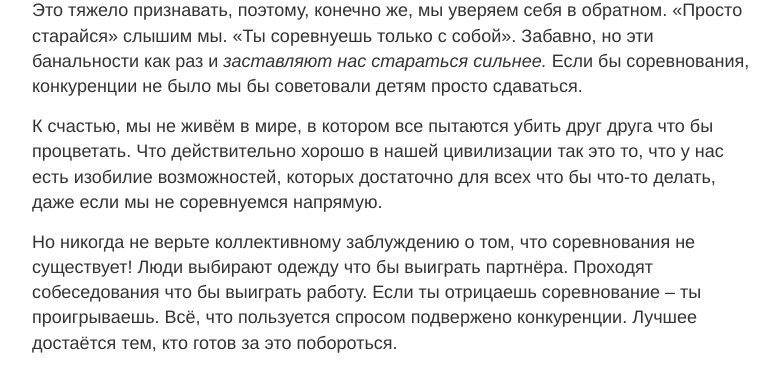
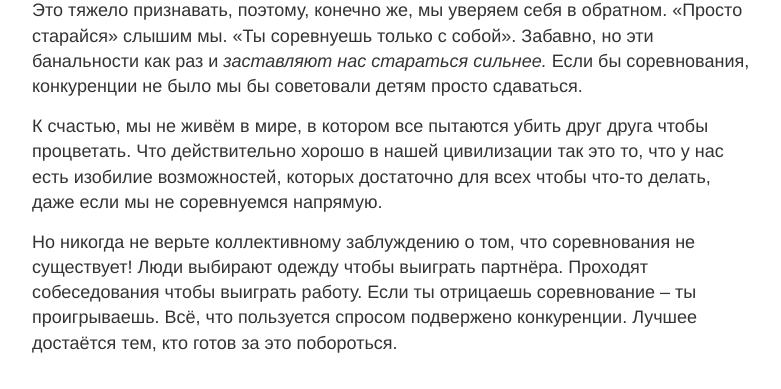
Before and after one commit to minajevs/blog, a Jekyll site: the page built from _posts/2016-6-29-Life-is-Unfair.md, in a window 1280 px wide and 900 px high, scrolled down 1273 px. Shown: the part 144-533 px from the top of the window, without its empty margins (248-1029 px from the left). Built offline with Jekyll 4.4.1, drawn with Linux system fonts in a browser that asks for light colours; Markdown is read by kramdown in place of the engine named in the settings; some of the changed text lies outside the part shown.

Commit message:
Update 2016-6-29-Life-is-Unfair.md

```diff
--- a/_posts/2016-6-29-Life-is-Unfair.md
+++ b/_posts/2016-6-29-Life-is-Unfair.md
@@ -22,9 +22,9 @@ title: Проблема не в том, что жизнь несправедли
 
 Это тяжело признавать, поэтому, конечно же, мы уверяем себя в обратном. «Просто старайся» слышим мы. «Ты соревнуешь только с собой». Забавно, но эти банальности как раз и _заставляют нас стараться сильнее._  Если бы соревнования, конкуренции не было мы бы советовали детям просто сдаваться.
 
-К счастью, мы не живём в мире, в котором все пытаются убить друг друга что бы процветать. Что действительно хорошо в нашей цивилизации так это то, что у нас есть изобилие возможностей, которых достаточно для всех что бы что-то делать, даже если мы не соревнуемся напрямую.
+К счастью, мы не живём в мире, в котором все пытаются убить друг друга чтобы процветать. Что действительно хорошо в нашей цивилизации так это то, что у нас есть изобилие возможностей, которых достаточно для всех чтобы что-то делать, даже если мы не соревнуемся напрямую.
 
-Но никогда не верьте коллективному заблуждению о том, что соревнования не существует! Люди выбирают одежду что бы выиграть партнёра. Проходят собеседования что бы выиграть работу. Если ты отрицаешь соревнование – ты проигрываешь. Всё, что пользуется спросом подвержено конкуренции. Лучшее достаётся тем, кто готов за это побороться.
+Но никогда не верьте коллективному заблуждению о том, что соревнования не существует! Люди выбирают одежду чтобы выиграть партнёра. Проходят собеседования чтобы выиграть работу. Если ты отрицаешь соревнование – ты проигрываешь. Всё, что пользуется спросом подвержено конкуренции. Лучшее достаётся тем, кто готов за это побороться.
 
 ##Правило номер 2: Вас оценивают по вашим достижениям, а не по тому, что вы думаете.
 
```
Also changed, not shown: other parts of _posts/2016-6-29-Life-is-Unfair.md (+1 -1 lines).
